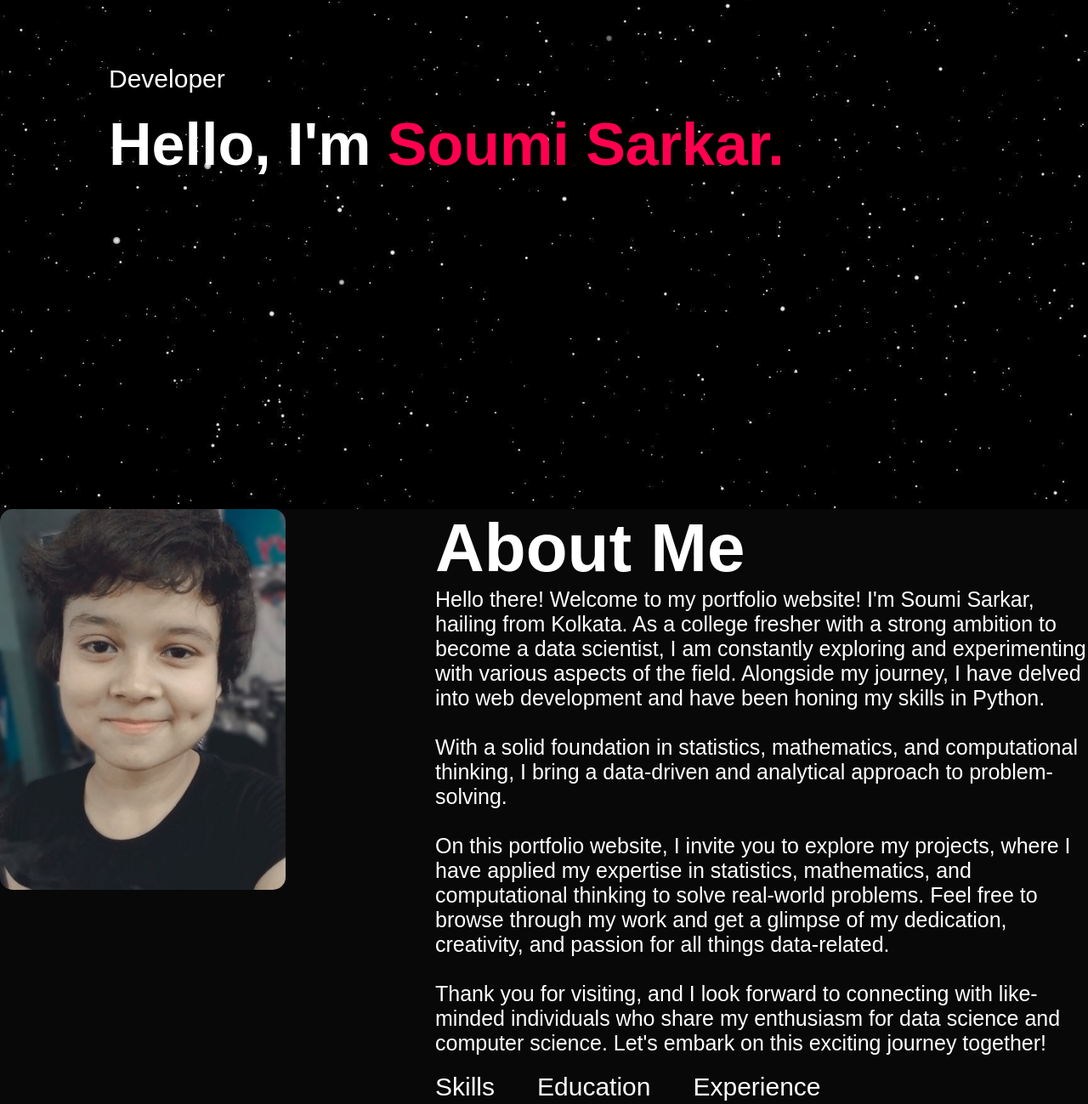
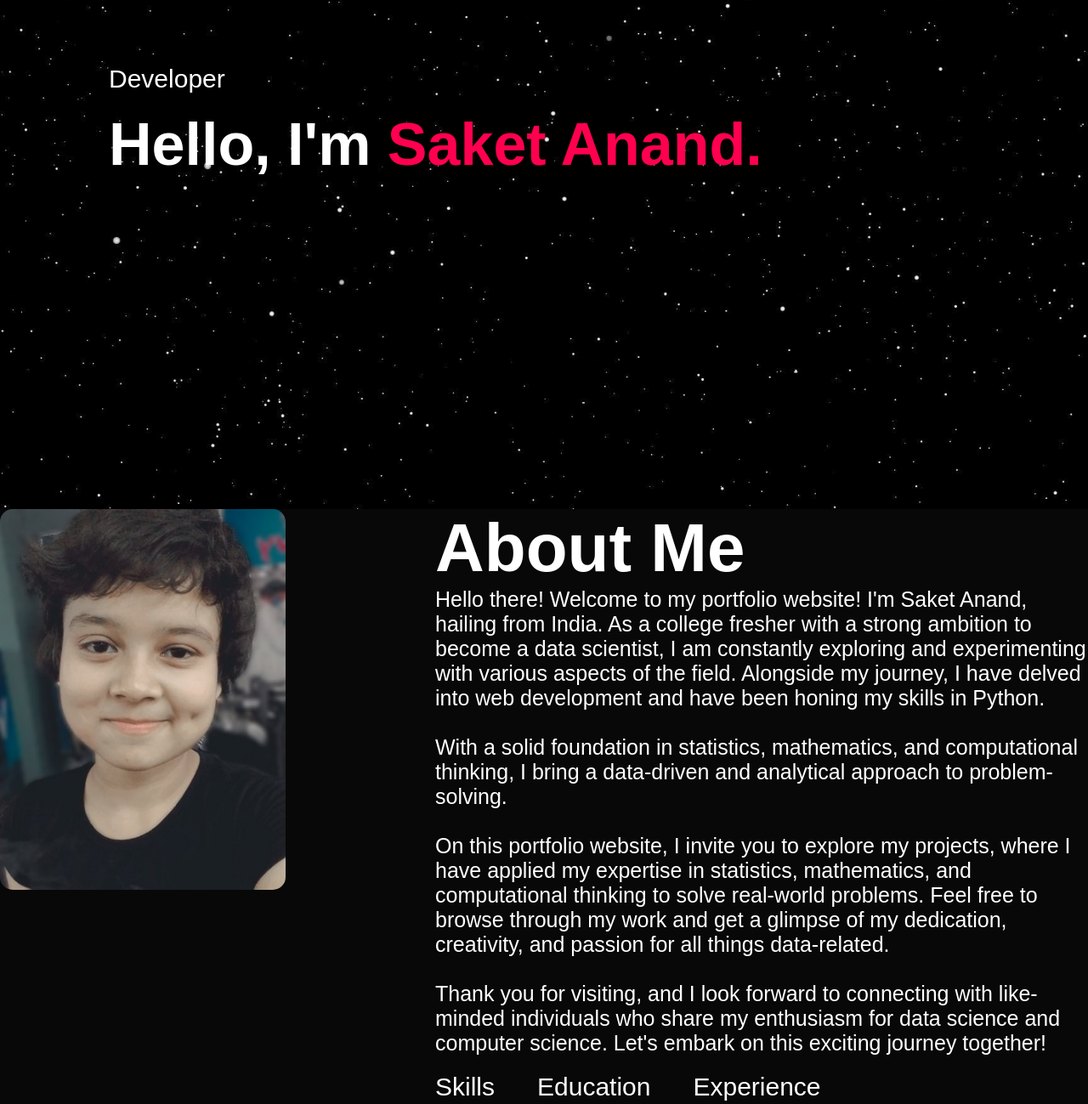
Before and after one commit to saketanandjha/SOUMI.PORTFOLIO, a plain HTML site: page index.html in a window 1280 px wide. Shown: the part 201-1500 px from the top of the page at 85% size. Drawn offline with Linux system fonts and the light colour scheme.

Commit message:
Update index.html

```diff
--- a/index.html
+++ b/index.html
@@ -22,7 +22,7 @@
         </nav>
         <div class = "header-text">
             <p>Developer</p>
-            <h1>Hello, I'm <span>Soumi Sarkar. </span></h1>
+            <h1>Hello, I'm <span>Saket Anand. </span></h1>
         </div>
     </div>
 </div>
@@ -35,7 +35,7 @@
             </div>
             <div class="about-col-2">
                 <h1 class="sub-title">About Me</h1>
-                <p>Hello there! Welcome to my portfolio website! I'm Soumi Sarkar, hailing from Kolkata. As a college fresher with a strong ambition to become a data scientist, I am constantly exploring and experimenting with various aspects of the field. Alongside my journey, I have delved into web development and have been honing my skills in Python.<br><br>With a solid foundation in statistics, mathematics, and computational thinking, I bring a data-driven and analytical approach to problem-solving.<br><br>On this portfolio website, I invite you to explore my projects, where I have applied my expertise in statistics, mathematics, and computational thinking to solve real-world problems. Feel free to browse through my work and get a glimpse of my dedication, creativity, and passion for all things data-related.<br><br>Thank you for visiting, and I look forward to connecting with like-minded individuals who share my enthusiasm for data science and computer science. Let's embark on this exciting journey together!</p>
+                <p>Hello there! Welcome to my portfolio website! I'm Saket Anand, hailing from India. As a college fresher with a strong ambition to become a data scientist, I am constantly exploring and experimenting with various aspects of the field. Alongside my journey, I have delved into web development and have been honing my skills in Python.<br><br>With a solid foundation in statistics, mathematics, and computational thinking, I bring a data-driven and analytical approach to problem-solving.<br><br>On this portfolio website, I invite you to explore my projects, where I have applied my expertise in statistics, mathematics, and computational thinking to solve real-world problems. Feel free to browse through my work and get a glimpse of my dedication, creativity, and passion for all things data-related.<br><br>Thank you for visiting, and I look forward to connecting with like-minded individuals who share my enthusiasm for data science and computer science. Let's embark on this exciting journey together!</p>
 
                 <div class="tab-titles">
                     <p class="tab-links active-link" onclick="opentab(skills)">Skills</p>
```
